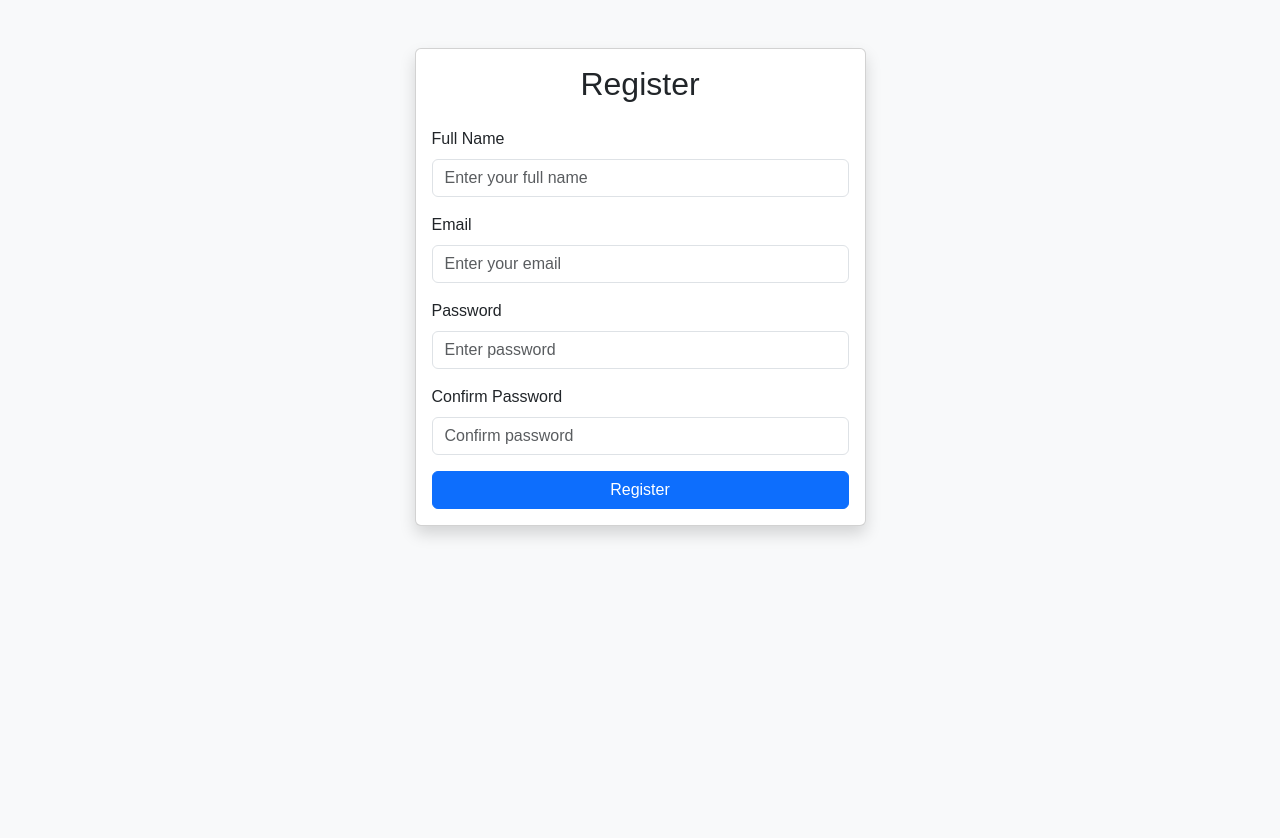
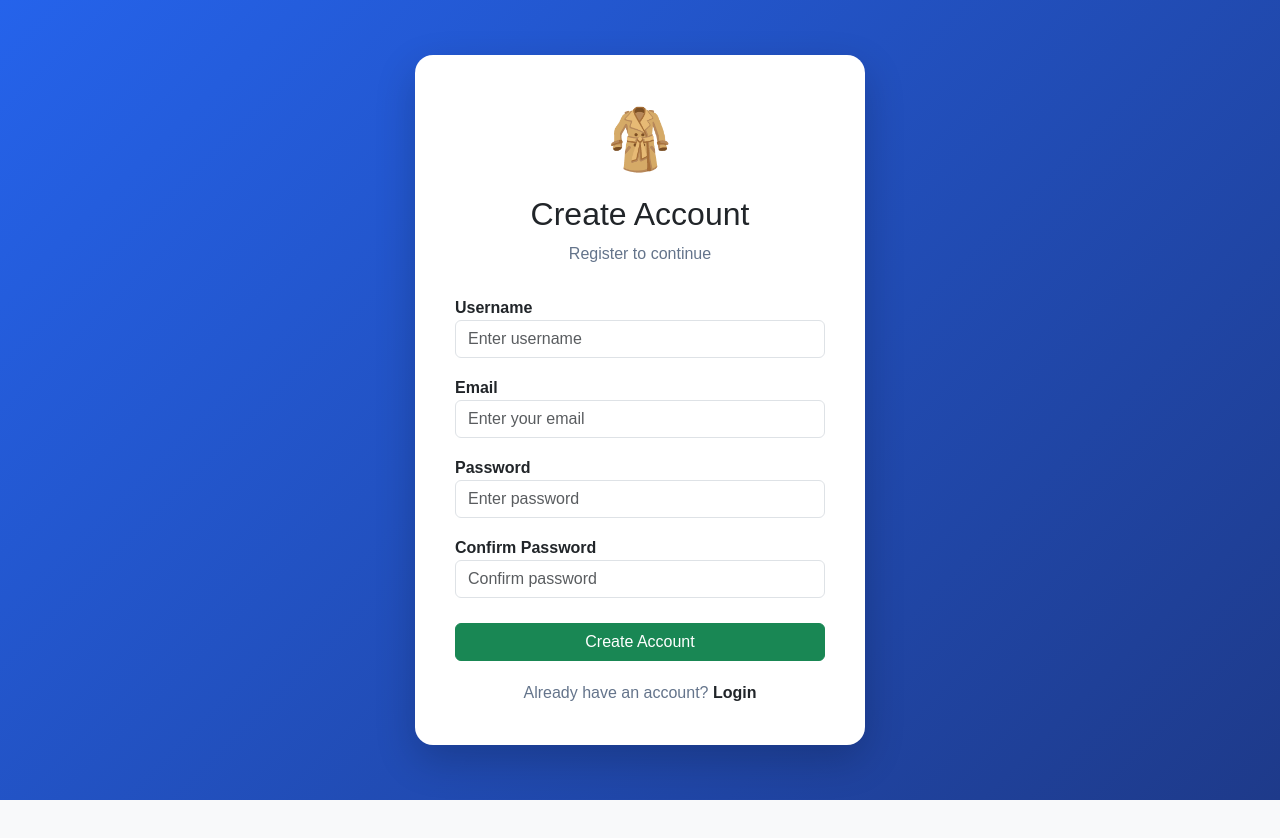
Before and after one commit to akankshaakhaire-cloud/fullstack-portfolio, a React (Vite) app in the folder frontend/: page /register in a window 1280 px wide. Shown: the top 838 px of the page. After the commit the page ends 800 px from the top, so only its background shows below. Built offline with nearby package versions, Linux system fonts and the light colour scheme.

Commit message:
Add professional register page with auto login

```diff
--- a/frontend/package.json
+++ b/frontend/package.json
@@ -17,6 +17,7 @@
     "react-dom": "^19.2.7",
     "react-icons": "^5.7.0",
     "react-router-dom": "^7.18.1",
+    "react-toastify": "^11.1.0",
     "recharts": "^3.9.2"
   },
   "devDependencies": {
--- a/frontend/src/api/authApi.ts
+++ b/frontend/src/api/authApi.ts
@@ -4,6 +4,7 @@ import { API_BASE_URL } from "../utils/constants";
 
 const API_URL = API_BASE_URL;
 
+// Login
 export const loginUser = async (
   username: string,
   password: string
@@ -25,3 +26,17 @@ export const loginUser = async (
 
   return response.data;
 };
+
+// Register
+export const registerUser = async (userData: {
+  username: string;
+  email: string;
+  password: string;
+}) => {
+  const response = await axios.post(
+    `${API_URL}/users/register`,
+    userData
+  );
+
+  return response.data;
+};
--- a/frontend/src/main.tsx
+++ b/frontend/src/main.tsx
@@ -8,22 +8,11 @@ import { AuthProvider } from "./context/AuthContext";
 import "bootstrap/dist/css/bootstrap.min.css";
 import "./index.css";
 
-import { ToastContainer } from "react-toastify";
-import "react-toastify/dist/ReactToastify.css";
-
 ReactDOM.createRoot(document.getElementById("root")!).render(
   <React.StrictMode>
     <BrowserRouter>
       <AuthProvider>
         <App />
-        <ToastContainer
-          position="top-right"
-          autoClose={3000}
-          newestOnTop
-          closeOnClick
-          pauseOnHover
-          theme="colored"
-        />
       </AuthProvider>
     </BrowserRouter>
   </React.StrictMode>
--- a/frontend/src/pages/Login.tsx
+++ b/frontend/src/pages/Login.tsx
@@ -1,5 +1,5 @@
 import { useState } from "react";
-import { useNavigate } from "react-router-dom";
+import { Link, useNavigate } from "react-router-dom";
 
 import { loginUser } from "../api/authApi";
 import { useAuth } from "../context/AuthContext";
@@ -52,6 +52,7 @@ function Login() {
           boxShadow: "0 15px 40px rgba(0,0,0,0.2)",
         }}
       >
+        {/* Header */}
         <div
           style={{
             textAlign: "center",
@@ -86,6 +87,7 @@ function Login() {
           </p>
         </div>
 
+        {/* Login Form */}
         <form onSubmit={handleLogin}>
           <div style={{ marginBottom: "20px" }}>
             <label
@@ -163,6 +165,31 @@ function Login() {
           </button>
         </form>
 
+        {/* Register Link */}
+        <div
+          style={{
+            marginTop: "20px",
+            textAlign: "center",
+            fontSize: "15px",
+          }}
+        >
+          <span style={{ color: "#64748b" }}>
+            Don't have an account?{" "}
+          </span>
+
+          <Link
+            to="/register"
+            style={{
+              color: "#2563eb",
+              textDecoration: "none",
+              fontWeight: "bold",
+            }}
+          >
+            Create Account
+          </Link>
+        </div>
+
+        {/* Footer */}
         <p
           style={{
             marginTop: "25px",
--- a/frontend/src/pages/Register.tsx
+++ b/frontend/src/pages/Register.tsx
@@ -1,56 +1,190 @@
+import { useState } from "react";
+import { Link, useNavigate } from "react-router-dom";
+
+import { registerUser, loginUser } from "../api/authApi";
+import { useAuth } from "../context/AuthContext";
+
 function Register() {
+  const navigate = useNavigate();
+  const { login } = useAuth();
+
+  const [username, setUsername] = useState("");
+  const [email, setEmail] = useState("");
+  const [password, setPassword] = useState("");
+  const [confirmPassword, setConfirmPassword] = useState("");
+
+  const [loading, setLoading] = useState(false);
+
+  const handleRegister = async (
+    e: React.FormEvent<HTMLFormElement>
+  ) => {
+    e.preventDefault();
+
+    if (!username || !email || !password || !confirmPassword) {
+      alert("Please fill all fields.");
+      return;
+    }
+
+    if (password !== confirmPassword) {
+      alert("Passwords do not match.");
+      return;
+    }
+
+    try {
+      setLoading(true);
+
+      await registerUser({
+        username,
+        email,
+        password,
+      });
+
+      // Auto Login
+      const response = await loginUser(email, password);
+
+      login(response.access_token);
+
+      alert("Registration Successful!");
+
+      navigate("/dashboard", { replace: true });
+    } catch (error: any) {
+      console.error(error);
+
+      if (error.response) {
+        alert(error.response.data?.detail || "Registration Failed");
+      } else {
+        alert("Unable to connect to server.");
+      }
+    } finally {
+      setLoading(false);
+    }
+  };
+
   return (
-    <div className="container mt-5">
-      <div className="row justify-content-center">
-        <div className="col-md-5">
-          <div className="card shadow">
-            <div className="card-body">
-              <h2 className="text-center mb-4">Register</h2>
+    <div
+      style={{
+        minHeight: "100vh",
+        background: "linear-gradient(135deg,#2563eb,#1e3a8a)",
+        display: "flex",
+        justifyContent: "center",
+        alignItems: "center",
+        padding: "20px",
+      }}
+    >
+      <div
+        style={{
+          width: "100%",
+          maxWidth: "450px",
+          background: "#fff",
+          borderRadius: "18px",
+          padding: "40px",
+          boxShadow: "0 15px 40px rgba(0,0,0,.2)",
+        }}
+      >
+        <div
+          style={{
+            textAlign: "center",
+            marginBottom: "30px",
+          }}
+        >
+          <div
+            style={{
+              fontSize: "60px",
+              marginBottom: "10px",
+            }}
+          >
+            🧥
+          </div>
 
-              <form>
-                <div className="mb-3">
-                  <label className="form-label">Full Name</label>
+          <h2>Create Account</h2>
+
+          <p style={{ color: "#64748b" }}>
+            Register to continue
+          </p>
+        </div>
+
+        <form onSubmit={handleRegister}>          <div style={{ marginBottom: "18px" }}>
+            <label style={{ fontWeight: "bold" }}>Username</label>
+
             <input
               type="text"
               className="form-control"
-                    placeholder="Enter your full name"
+              placeholder="Enter username"
+              value={username}
+              onChange={(e) => setUsername(e.target.value)}
+              required
             />
           </div>
 
-                <div className="mb-3">
-                  <label className="form-label">Email</label>
+          <div style={{ marginBottom: "18px" }}>
+            <label style={{ fontWeight: "bold" }}>Email</label>
+
             <input
               type="email"
               className="form-control"
               placeholder="Enter your email"
+              value={email}
+              onChange={(e) => setEmail(e.target.value)}
+              required
             />
           </div>
 
-                <div className="mb-3">
-                  <label className="form-label">Password</label>
+          <div style={{ marginBottom: "18px" }}>
+            <label style={{ fontWeight: "bold" }}>Password</label>
+
             <input
               type="password"
               className="form-control"
               placeholder="Enter password"
+              value={password}
+              onChange={(e) => setPassword(e.target.value)}
+              required
             />
           </div>
 
-                <div className="mb-3">
-                  <label className="form-label">Confirm Password</label>
+          <div style={{ marginBottom: "25px" }}>
+            <label style={{ fontWeight: "bold" }}>
+              Confirm Password
+            </label>
+
             <input
               type="password"
               className="form-control"
               placeholder="Confirm password"
+              value={confirmPassword}
+              onChange={(e) => setConfirmPassword(e.target.value)}
+              required
             />
           </div>
 
-                <button className="btn btn-primary w-100">
-                  Register
+          <button
+            type="submit"
+            className="btn btn-success w-100"
+            disabled={loading}
+          >
+            {loading ? "Creating Account..." : "Create Account"}
           </button>
         </form>
 
-            </div>
-          </div>
+        <div
+          style={{
+            marginTop: "20px",
+            textAlign: "center",
+          }}
+        >
+          <span style={{ color: "#64748b" }}>
+            Already have an account?{" "}
+          </span>
+
+          <Link
+            to="/login"
+            style={{
+              textDecoration: "none",
+              fontWeight: "bold",
+            }}
+          >
+            Login
+          </Link>
         </div>
       </div>
     </div>
```
Also changed, not shown: 1 other file (tests, documents, lock files or other folders). Lines whose indentation alone changed are shown as unchanged.
